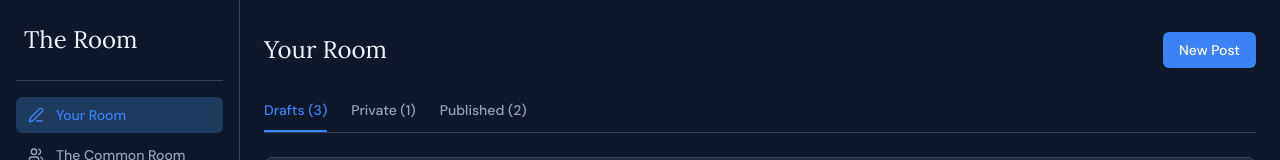
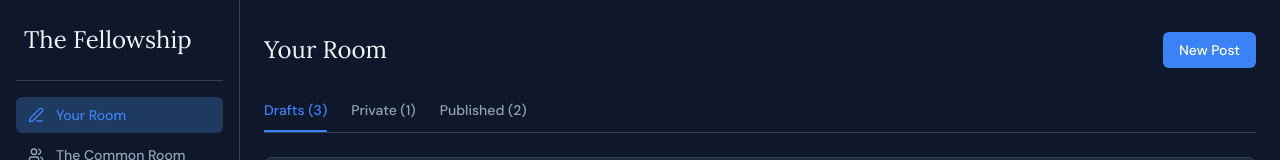
Before and after one commit to mattcoledev/Fellowship, a Next.js app: page /room in a window 1280 px wide. Shown: the top 160 px of the page. Built offline with nearby package versions, Linux system fonts and the light colour scheme.

Commit message:
feat: rename project from "The Room" to "The Fellowship"\n\nUpdate project name across sidebar and metadata titles.

```diff
--- a/app/layout.tsx
+++ b/app/layout.tsx
@@ -28,7 +28,7 @@ const jetbrainsMono = JetBrains_Mono({
 })
 
 export const metadata: Metadata = {
-  title: 'The Room',
+  title: 'The Fellowship',
   description: 'A private space for writing and reading.',
 }
 
--- a/components/nav/Sidebar.tsx
+++ b/components/nav/Sidebar.tsx
@@ -37,7 +37,7 @@ export function Sidebar() {
       {/* Mobile header */}
       <header className="lg:hidden fixed top-0 left-0 right-0 h-14 bg-bg-base border-b border-border z-50 flex items-center justify-between px-4">
         <Link href="/room" className="font-serif text-xl text-text-primary">
-          The Room
+          The Fellowship
         </Link>
         <button
           onClick={() => setMobileOpen(!mobileOpen)}
@@ -65,7 +65,7 @@ export function Sidebar() {
         {/* Brand */}
         <div className="p-6 lg:pt-6 pt-20">
           <Link href="/room" className="font-serif text-2xl text-text-primary">
-            The Room
+            The Fellowship
           </Link>
         </div>
 
```
